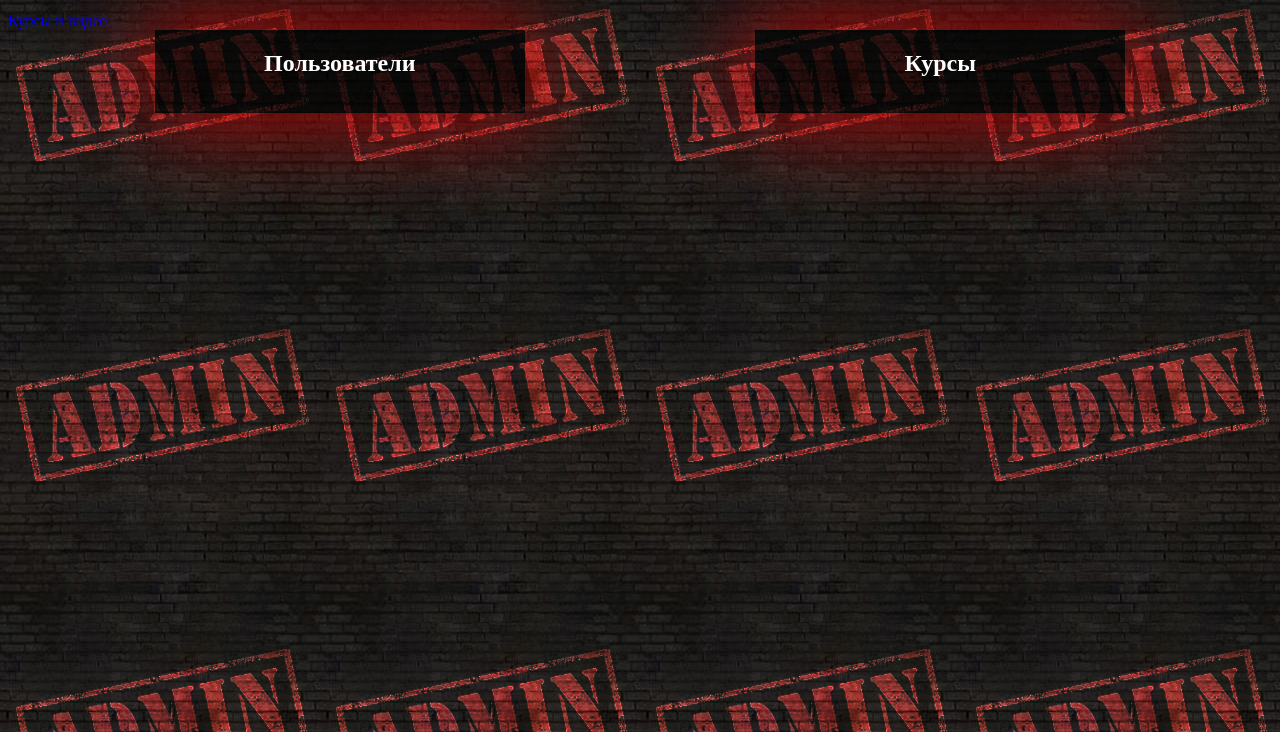
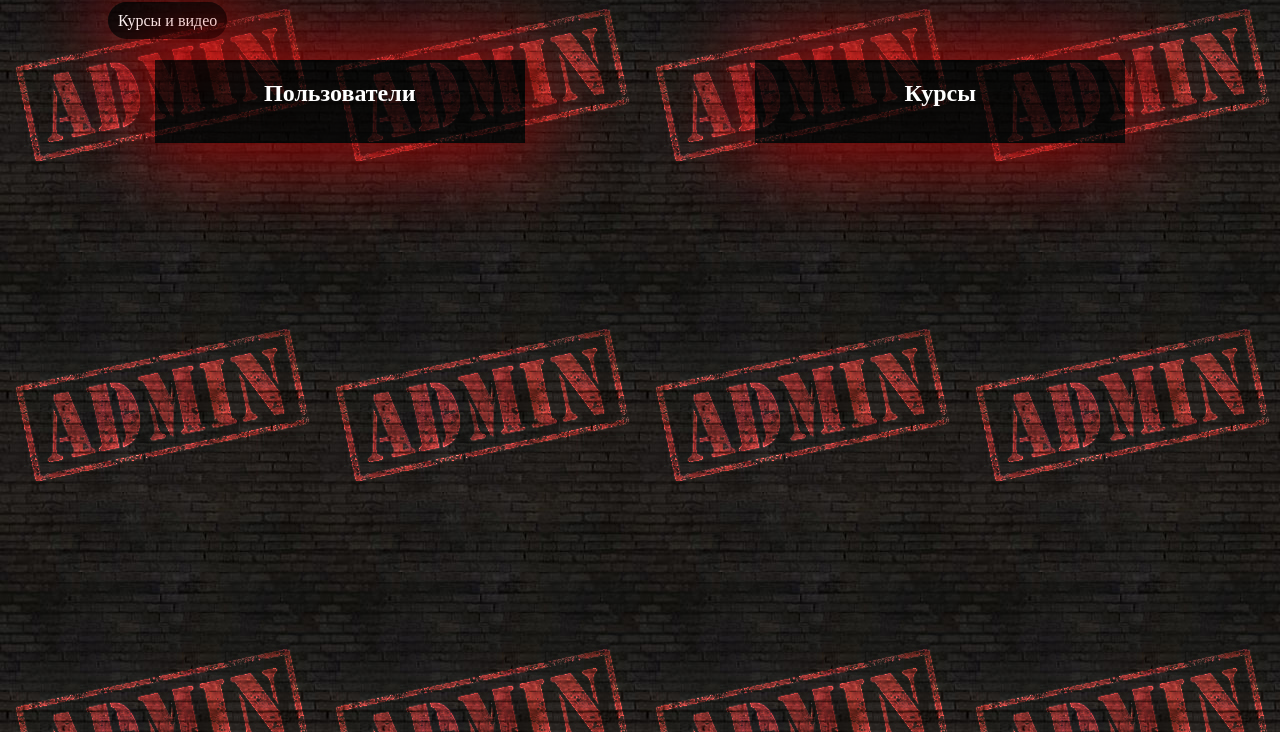
Before and after one commit to v-gachkovsky/video-library-admin, a website: page public/index.html in a window 1280 px wide. Shown: the part 68-800 px from the top of the page. Drawn offline with nearby package versions, Linux system fonts and the light colour scheme; no server answers; a web font is replaced by a local one.

Commit message:
fixed-styles-for-admin-panel (#8)

```diff
--- a/public/index.html
+++ b/public/index.html
@@ -12,9 +12,10 @@
         <h1>Административная панель</h1>
     </div>
 
-    <div>
-        <a href="./courses-and-videos.html">Курсы и видео</a>
+    <div class="replace-container">
+        <a href="./courses-and-videos.html" class="replace">Курсы и видео</a>
     </div>
+
     <div class="admin-container">
         <div class="styles-for-two-containers">
             <h2>
--- a/public/styles/admin-panel.css
+++ b/public/styles/admin-panel.css
@@ -110,3 +110,21 @@ li span {
   z-index: 99999;
   right: 2px;
 }
+
+.replace-container {
+  width: 100%;
+  margin-bottom: 30px;
+}
+.replace {
+  margin-left: 100px;
+  height: 70px;
+  width: 100px;
+  border-radius: 30px;
+  margin-bottom: 3px;
+  background-color: beige;
+  padding: 10px;
+  color: white;
+  text-decoration: none;
+  background-color: rgba(0,0,0,0.7);
+  box-shadow: 0px 0px 90px 10px rgba(204,0,0,0.75);
+}
```
Also changed, not shown: public/courses-and-videos.html (+2 -2 lines).
